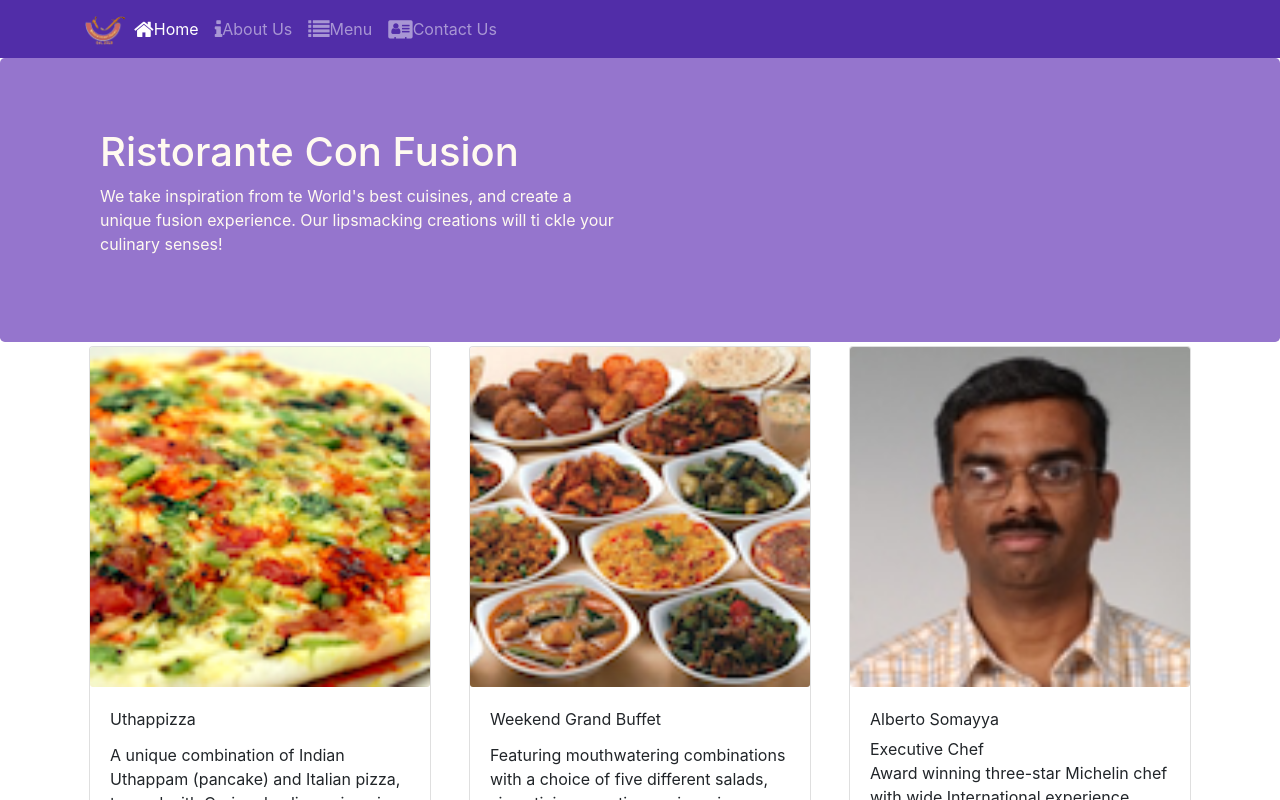
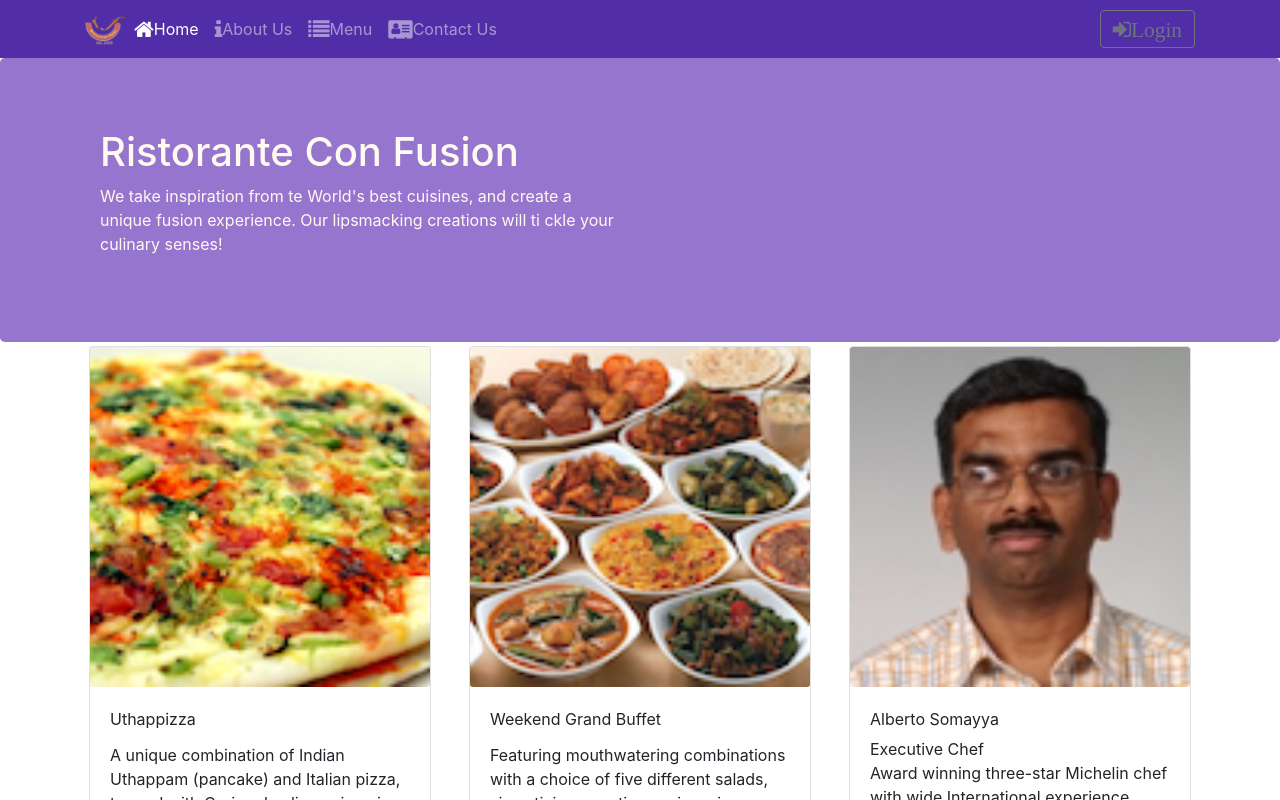
Before and after one commit to Rey-commits/Course2-React.js-HongKongU, a React (Create React App) app: page /home in a window 1280 px wide. Shown: the top 800 px of the page. Built offline with nearby package versions, Linux system fonts and the light colour scheme.

Commit message:
login have been added to header

```diff
--- a/src/components/HeaderComponent.js
+++ b/src/components/HeaderComponent.js
@@ -71,6 +71,13 @@ class Header extends Component{
                                 </NavItem>
 
                             </Nav>
+                            <Nav className="ml-auto" navbar >
+                                <NavItem>
+                                    <Button outline onClick={this.toggleModal} >
+                                        <span className="fa fa-sign-in fa-lg" >Login</span>
+                                    </Button>
+                                </NavItem>
+                            </Nav>
                         </Collapse>
                     </div>
                 </Navbar>
@@ -89,8 +96,10 @@ class Header extends Component{
                         </div>
                     </div>
                 </Jumbotron>
-                <Modal>
-                    <ModalHeader>Login</ModalHeader>
+                <Modal isOpen={this.state.isModalOpen} toggle={this.toggleModal} >
+                    <ModalHeader toggle={this.toggleModal}>
+                    Login
+                    </ModalHeader>
                     <ModalBody></ModalBody>
                 </Modal>
             </React.Fragment>
```
